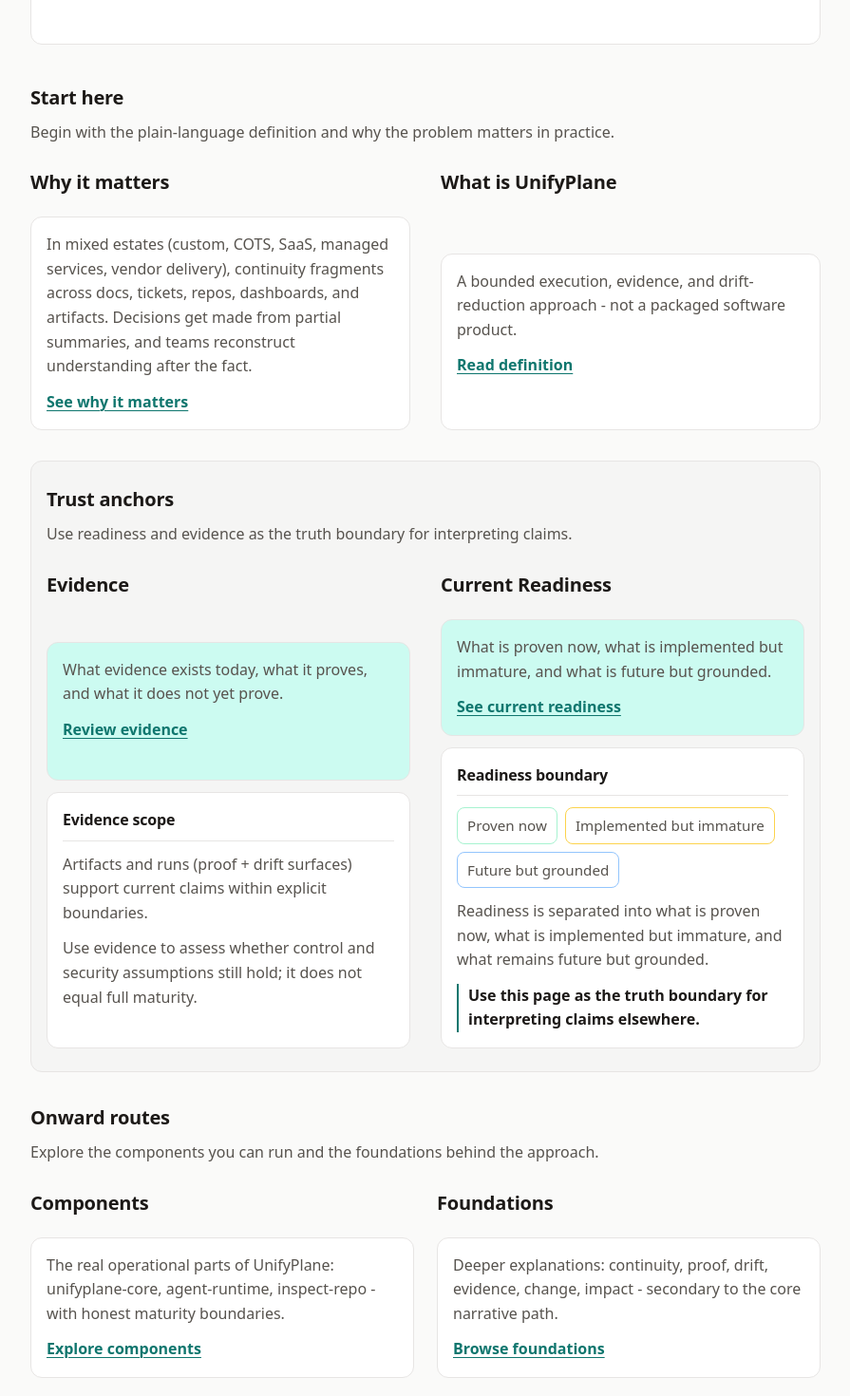
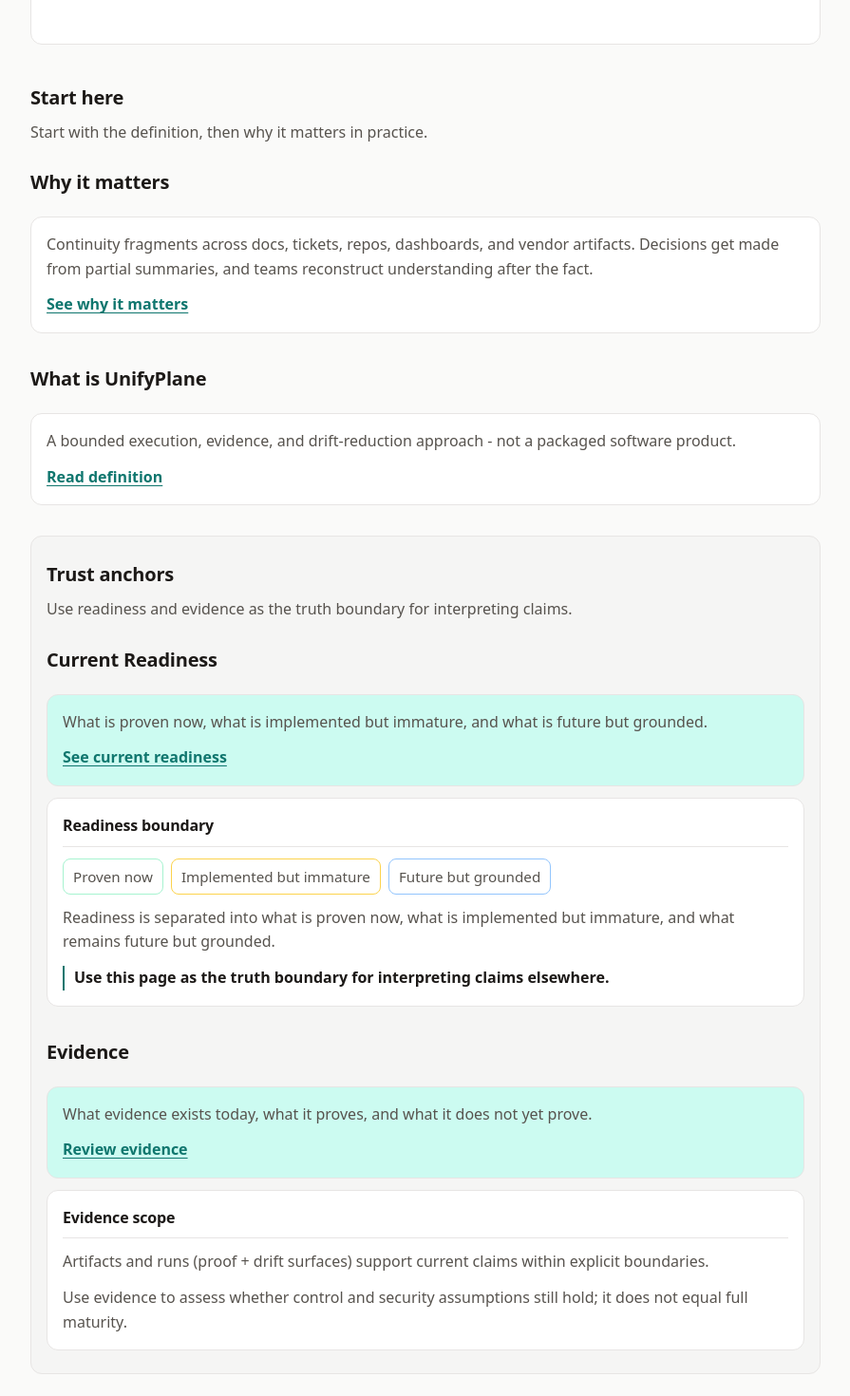
Before and after one commit to shiftby-sg/unifyplane-dev, a Next.js app: page / in a window 1280 px wide. Shown: the part 460-1930 px from the top of the page at 95% size, without its empty margins (192-1087 px from the left). Built offline with nearby package versions, Linux system fonts and the light colour scheme.

Commit message:
Home: make Start here + Trust anchors sequential

```diff
--- a/components/HomeComposition.module.css
+++ b/components/HomeComposition.module.css
@@ -263,11 +263,13 @@
   }
 
   .contextGrid {
-    grid-template-columns: 1fr 1fr;
+    /* Keep sequential reading (not "two equal columns") while still using the same band wrapper. */
+    grid-template-columns: 1fr;
     gap: var(--space-8);
   }
   .trustGrid {
-    grid-template-columns: 1fr 1fr;
+    /* Trust anchors should read as a sequence, not two equal halves. */
+    grid-template-columns: 1fr;
     gap: var(--space-8);
   }
   .pair {
--- a/components/HomeComposition.tsx
+++ b/components/HomeComposition.tsx
@@ -68,7 +68,7 @@
         <div className={styles.bandInner}>
           <h2 className={styles.bandTitle}>Start here</h2>
           <p className={styles.bandIntro}>
-            Begin with the plain-language definition and why the problem matters in practice.
+            Start with the definition, then why it matters in practice.
           </p>
           <div className={styles.contextGrid}>
             {why && why.kind === "summary" ? (
@@ -105,28 +105,6 @@
             Use readiness and evidence as the truth boundary for interpreting claims.
           </p>
           <div className={styles.trustGrid}>
-            {evidence && evidence.kind === "summary" ? (
-              <section className={styles.trustPanel} aria-label="Evidence">
-                <h3 className={styles.sectionTitle}>{evidence.title}</h3>
-                <article className={`${styles.card} ${styles.cardEmphasis}`}>
-                  <p className={styles.cardDesc}>{evidence.description}</p>
-                  <Link className={styles.cardLink} href={evidence.href}>
-                    Review evidence
-                  </Link>
-                </article>
-                <TrustBox label="Evidence scope" variant="evidence">
-                  <p className={styles.trustLine}>
-                    Artifacts and runs (proof + drift surfaces) support current claims within explicit
-                    boundaries.
-                  </p>
-                  <p className={styles.trustLine}>
-                    Use evidence to assess whether control and security assumptions still hold; it does
-                    not equal full maturity.
-                  </p>
-                </TrustBox>
-              </section>
-            ) : null}
-
             {readiness && readiness.kind === "summary" ? (
               <section className={styles.trustPanel} aria-label="Current readiness">
                 <h3 className={styles.sectionTitle}>{readiness.title}</h3>
@@ -150,6 +128,28 @@
                   </p>
                   <p className={styles.routeLine}>
                     Use this page as the truth boundary for interpreting claims elsewhere.
+                  </p>
+                </TrustBox>
+              </section>
+            ) : null}
+
+            {evidence && evidence.kind === "summary" ? (
+              <section className={styles.trustPanel} aria-label="Evidence">
+                <h3 className={styles.sectionTitle}>{evidence.title}</h3>
+                <article className={`${styles.card} ${styles.cardEmphasis}`}>
+                  <p className={styles.cardDesc}>{evidence.description}</p>
+                  <Link className={styles.cardLink} href={evidence.href}>
+                    Review evidence
+                  </Link>
+                </article>
+                <TrustBox label="Evidence scope" variant="evidence">
+                  <p className={styles.trustLine}>
+                    Artifacts and runs (proof + drift surfaces) support current claims within explicit
+                    boundaries.
+                  </p>
+                  <p className={styles.trustLine}>
+                    Use evidence to assess whether control and security assumptions still hold; it does
+                    not equal full maturity.
                   </p>
                 </TrustBox>
               </section>
--- a/content/compositions/home.yml
+++ b/content/compositions/home.yml
@@ -20,7 +20,7 @@
       "id": "why",
       "kind": "summary",
       "title": "Why it matters",
-      "description": "In mixed estates (custom, COTS, SaaS, managed services, vendor delivery), continuity fragments across docs, tickets, repos, dashboards, and artifacts. Decisions get made from partial summaries, and teams reconstruct understanding after the fact.",
+      "description": "Continuity fragments across docs, tickets, repos, dashboards, and vendor artifacts. Decisions get made from partial summaries, and teams reconstruct understanding after the fact.",
       "href": "/why-it-matters"
     },
     {
```
